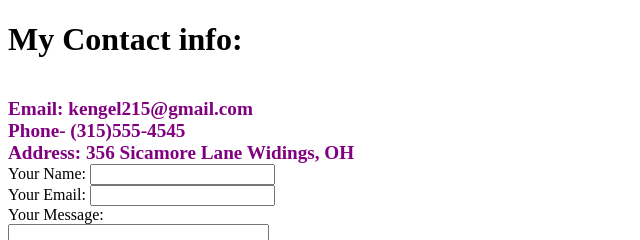
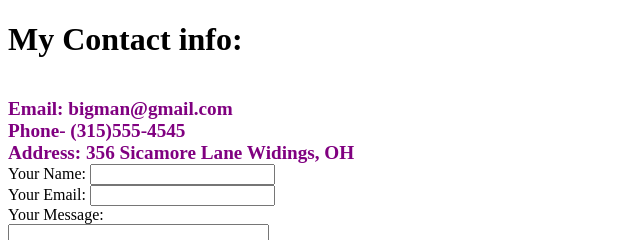
Before and after one commit to kengel215/k2, a plain HTML site: page contact.html in a window 1280 px wide. Shown: the top 240 px of the page, 0-640 px from the left. Drawn offline with Linux system fonts and the light colour scheme.

Commit message:
Update contact.html

```diff
--- a/contact.html
+++ b/contact.html
@@ -13,7 +13,7 @@
     <h1>My Contact info:</h1>
     <br>
     <section class="contactinfo">
-        <div>Email: kengel215@gmail.com</div>
+        <div>Email: bigman@gmail.com</div>
         <div>Phone- (315)555-4545</div>
         <div>Address: 356 Sicamore Lane Widings, OH</div>
     </section>
```
